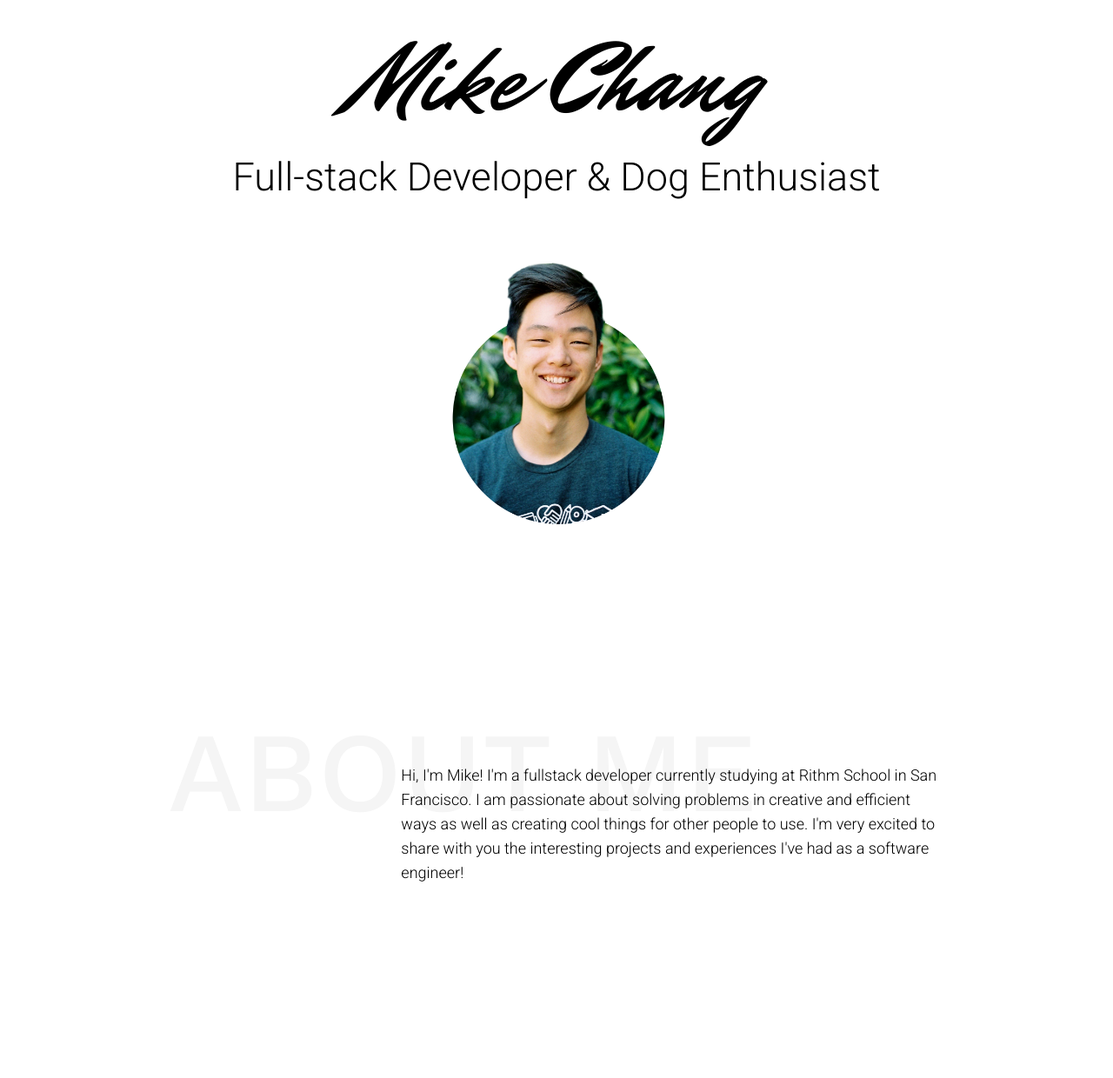
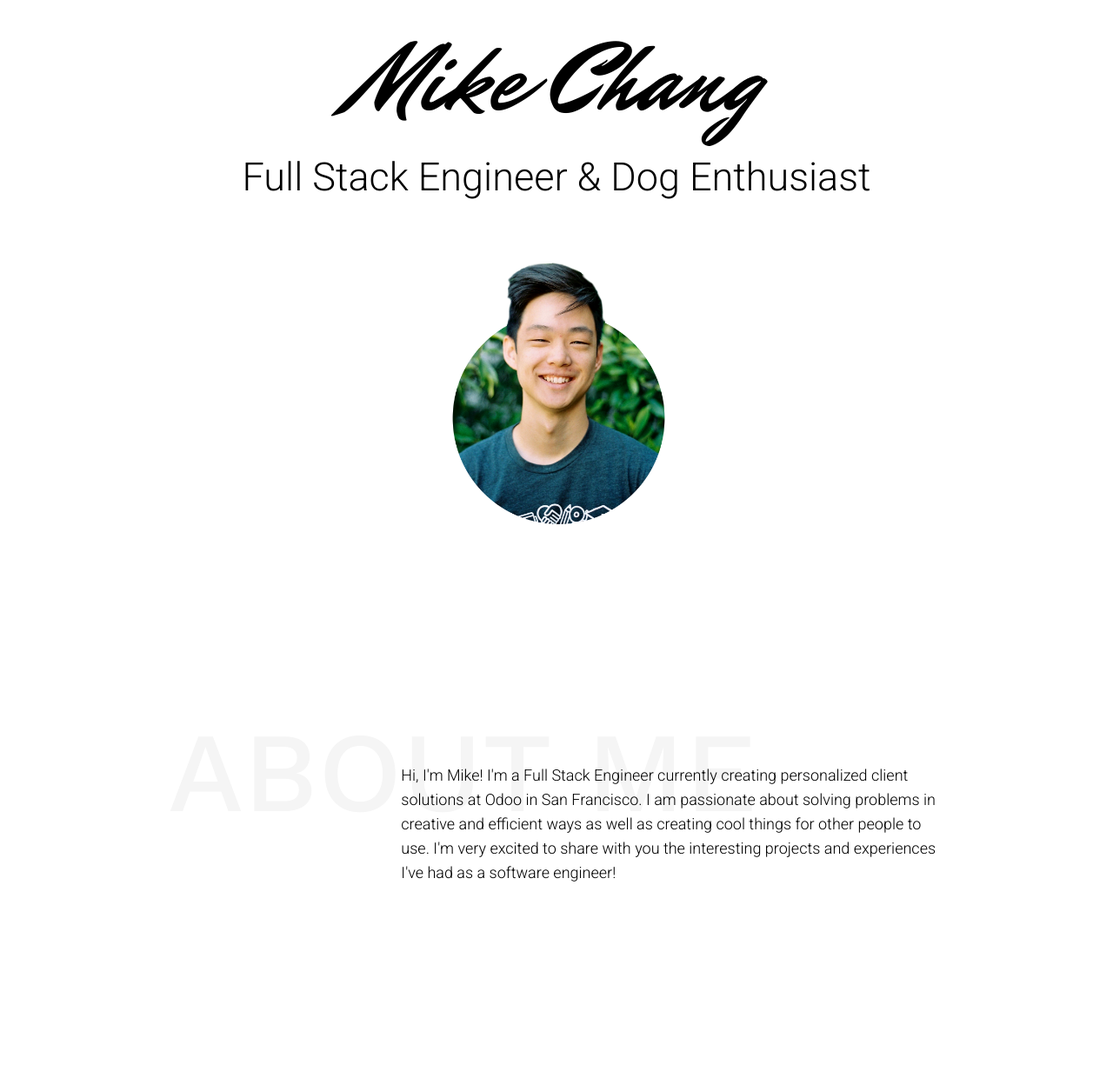
Before and after one commit to mykeychain/personal-website-2, a plain HTML site: page index.html in a window 1280 px wide. Shown: the part 60-1300 px from the top of the page at 87% size. Drawn offline with nearby package versions, Linux system fonts and the light colour scheme.

Commit message:
[UPDATE] minor description and formatting updates

```diff
--- a/index.html
+++ b/index.html
@@ -30,7 +30,7 @@
     <div class="landing-page section">
         <div class="title-container">
             <p class="title">Mike Chang</p>
-            <p class="subtitle">Full-stack Developer & Dog Enthusiast</p>
+            <p class="subtitle">Full Stack Engineer & Dog Enthusiast</p>
         </div>
         <div>
             <img class="landing-img" src="./headshot.png" alt="">
@@ -43,7 +43,7 @@
             </div>
             <div class="about-paragraph">
                 <p>
-                    Hi, I'm Mike! I'm a fullstack developer currently studying at Rithm School in San Francisco. I am passionate about solving problems in creative and efficient ways as well as creating cool things for other people to use. I'm very excited to share with you the interesting projects and experiences I've had as a software engineer!
+                    Hi, I'm Mike! I'm a Full Stack Engineer currently creating personalized client solutions at Odoo in San Francisco. I am passionate about solving problems in creative and efficient ways as well as creating cool things for other people to use. I'm very excited to share with you the interesting projects and experiences I've had as a software engineer!
                 </p>
             </div>
         </div>
@@ -100,8 +100,8 @@
             <div class="skills-col skills-lang">
                 <p class="skills-header">Languages</p>
                 <ul class="skills-list">
+                    <li>Python</li>
                     <li>Javascript</li>
-                    <li>Python</li>
                     <li>SQL</li>
                     <li>HTML</li>
                     <li>CSS/Sass</li>
@@ -123,11 +123,11 @@
             <div class="skills-col skills-tools">
                 <p class="skills-header">Tools</p>
                 <ul class="skills-list">
+                    <li>PostgreSQL</li>
+                    <li>AWS S3</li>
                     <li>Node.js</li>
                     <li>Bootstrap</li>
-                    <li>PostgreSQL</li>
                     <li>Redis</li>
-                    <li>AWS S3</li>
                     <li>VSCode</li>
                     <li>Git</li>
                 </ul>
```
